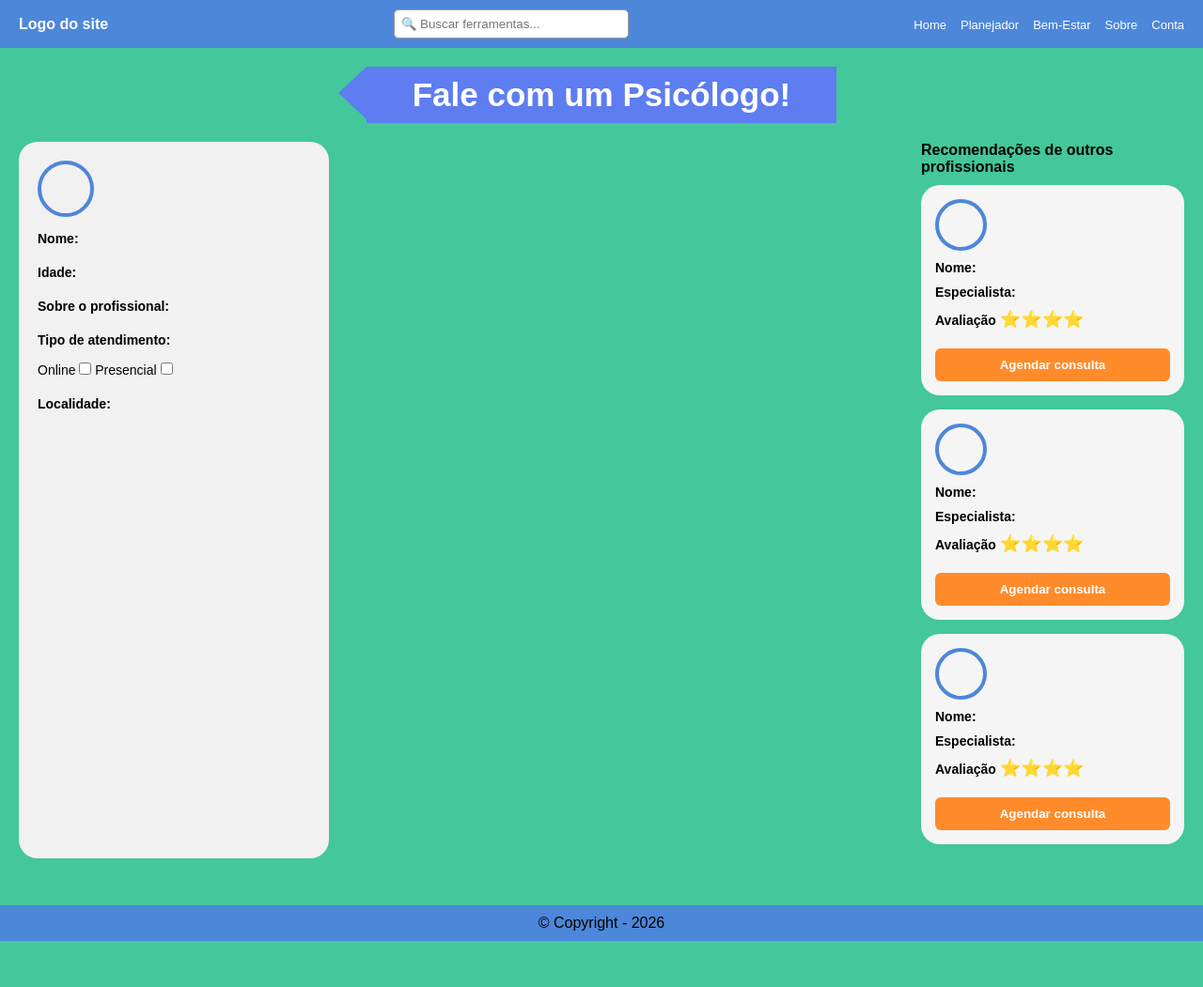
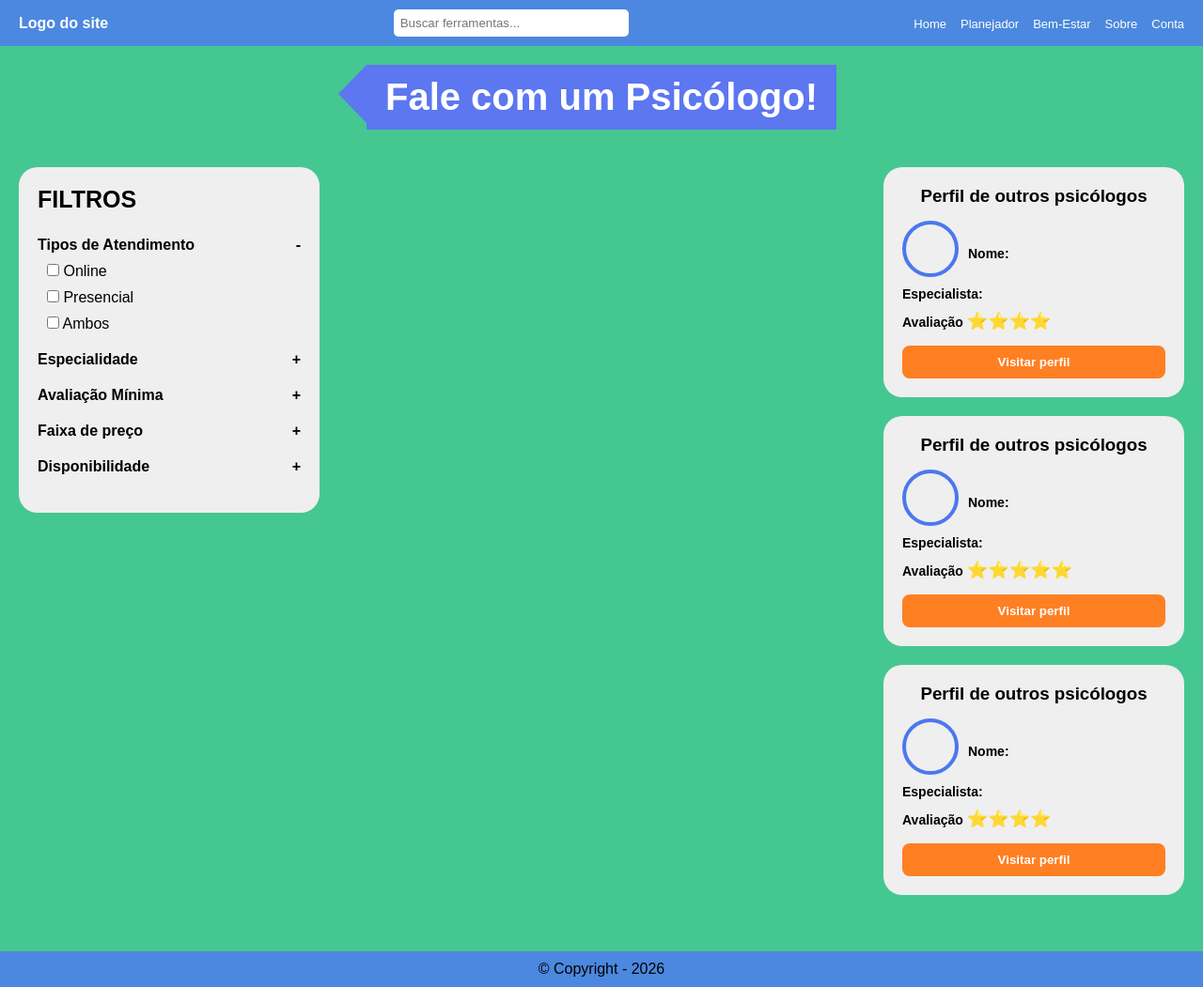
Before and after one commit to ICEI-PUC-Minas-PMGES-TI/pmg-es-2026-1-ti1-0427200-plannit-1, a website: page codigo/public/(Gabriel)contato_psicologo.html in a window 1280 px wide. Shown: the whole page at 94% size. Before the commit the page ends 1002 px from the top, so only its background shows below. Drawn offline with Linux system fonts and the light colour scheme.

Commit message:
integração dos filtros dos psicologos dentro da página de contato e o perfil completo do psicologo

```diff
--- a/codigo/public/(Gabriel)contato_psicologo.html
+++ b/codigo/public/(Gabriel)contato_psicologo.html
@@ -3,173 +3,260 @@
 <head>
 <meta charset="UTF-8">
 <meta name="viewport" content="width=device-width, initial-scale=1.0">
-    <title>Fale com um Psicólogo</title>
+<title>Psicólogos</title>
 
 <style>
+
 *{
-            margin: 0;
-            padding: 0;
-            box-sizing: border-box;
-            font-family: Arial, Helvetica, sans-serif;
+    margin:0;
+    padding:0;
+    box-sizing:border-box;
+    font-family:Arial, Helvetica, sans-serif;
 }
 
 body{
-            background-color: #43c79b;
+    background:#45c792;
 }
 
-        /* HEADER */
+
 
 header{
-            background-color: #4d87d9;
-            display: flex;
-            align-items: center;
-            justify-content: space-between;
-            padding: 10px 20px;
+    background:#4c88df;
+    display:flex;
+    justify-content:space-between;
+    align-items:center;
+    padding:10px 20px;
 }
 
 .logo{
-            color: white;
-            font-weight: bold;
+    color:white;
+    font-weight:bold;
 }
 
-        .barra-pesquisa input{
-            width: 250px;
-            padding: 7px;
-            border-radius: 5px;
-            border: 1px solid #999;
+.search input{
+    width:250px;
+    padding:7px;
+    border-radius:5px;
+    border:none;
 }
 
 nav ul{
-            display: flex;
-            gap: 15px;
-            list-style: none;
+    display:flex;
+    gap:15px;
+    list-style:none;
 }
 
 nav a{
-            text-decoration: none;
-            color: white;
-            font-size: 13px;
+    color:white;
+    text-decoration:none;
+    font-size:13px;
 }
 
 /* BANNER */
 
 .banner{
-            margin: 20px auto;
-            background-color: #5d7df0;
-            color: white;
-            width: 500px;
-            text-align: center;
-            padding: 10px;
-            font-size: 35px;
-            font-weight: bold;
-            position: relative;
+    width:500px;
+    margin:20px auto;
+    background:#5c77f0;
+    color:white;
+    text-align:center;
+    padding:12px;
+    font-size:40px;
+    font-weight:bold;
+    position:relative;
 }
 
 .banner::before{
-            content: "";
-            position: absolute;
-            left: -30px;
-            top: 0;
-            border-top: 28px solid transparent;
-            border-bottom: 28px solid transparent;
-            border-right: 30px solid #5d7df0;
+    content:"";
+    position:absolute;
+    left:-30px;
+    top:0;
+    border-top:31px solid transparent;
+    border-bottom:31px solid transparent;
+    border-right:30px solid #5c77f0;
 }
 
-        /* CONTEÚDO */
+
 
 .container{
-            display: flex;
-            justify-content: space-between;
-            padding: 0 20px 30px;
+    display:flex;
+    justify-content:space-between;
+    padding:20px;
 }
 
-        /* PERFIL PRINCIPAL */
 
-        .perfil-principal{
-            width: 330px;
-            background-color: #f1f1f1;
-            border-radius: 20px;
-            padding: 20px;
-            min-height: 300px;
+
+.filtros{
+    width:320px;
+    background:#efefef;
+    border-radius:20px;
+    padding:20px;
+    height:fit-content;
+}
+
+.titulo-filtro{
+    display:flex;
+    align-items:center;
+    gap:10px;
+    margin-bottom:25px;
+}
+
+.titulo-filtro h2{
+    font-size:25px;
+}
+
+.filtro{
+    margin-bottom:20px;
+}
+
+.filtro-header{
+    display:flex;
+    justify-content:space-between;
+    cursor:pointer;
+    font-weight:bold;
+    margin-bottom:10px;
+}
+
+.opcoes{
+    display:none;
+    flex-direction:column;
+    gap:10px;
+    margin-left:10px;
+}
+
+.opcoes.active{
+    display:flex;
+}
+
+
+
+.cards{
+    width:320px;
+}
+
+.card{
+    background:#efefef;
+    border-radius:20px;
+    padding:20px;
+    margin-bottom:20px;
+}
+
+.card h3{
+    text-align:center;
+    margin-bottom:15px;
+}
+
+.top-card{
+    display:flex;
+    gap:10px;
+    align-items:center;
 }
 
 .foto{
-            width: 60px;
-            height: 60px;
-            border-radius: 50%;
-            border: 4px solid #4d87d9;
-            margin-bottom: 15px;
-        }
-
-        .perfil-principal p{
-            margin-bottom: 20px;
-            font-size: 14px;
-        }
-
-        /* LADO DIREITO */
-
-        .recomendacoes{
-            width: 280px;
-        }
-
-        .recomendacoes h3{
-            margin-bottom: 10px;
-            font-size: 16px;
-        }
-
-        .card{
-            background-color: #f5f5f5;
-            border-radius: 20px;
-            padding: 15px;
-            margin-bottom: 15px;
-        }
-
-        .card .foto{
-            width: 55px;
-            height: 55px;
-            margin-bottom: 10px;
+    width:60px;
+    height:60px;
+    border-radius:50%;
+    border:4px solid #4c77f0;
 }
 
 .card p{
-            margin-bottom: 10px;
-            font-size: 14px;
+    margin-top:10px;
+    font-size:14px;
 }
 
 .avaliacao{
-            color: gold;
-            font-size: 18px;
+    color:gold;
+    font-size:18px;
 }
 
 .btn{
-            margin-top: 10px;
-            background-color: #ff8b2b;
-            border: none;
-            color: white;
-            padding: 10px 20px;
-            border-radius: 6px;
-            cursor: pointer;
-            font-weight: bold;
-            width: 100%;
+    width:100%;
+    margin-top:15px;
+    border:none;
+    background:#ff7f23;
+    color:white;
+    padding:10px;
+    border-radius:8px;
+    cursor:pointer;
+    font-weight:bold;
 }
 
-        /* FOOTER */
+
+
+.perfil{
+    display:none;
+    width:500px;
+    background:#efefef;
+    margin:20px auto;
+    border-radius:20px;
+    padding:25px;
+}
+
+.perfil.active{
+    display:block;
+}
+
+.perfil-top{
+    display:flex;
+    justify-content:space-between;
+}
+
+.perfil-info{
+    display:flex;
+    gap:15px;
+}
+
+.status{
+    color:green;
+    font-weight:bold;
+}
+
+.perfil h4{
+    margin-top:15px;
+}
+
+.perfil p{
+    margin-top:10px;
+    line-height:1.4;
+}
+
+.botoes{
+    display:flex;
+    justify-content:space-around;
+    margin-top:30px;
+}
+
+.btn-laranja{
+    background:#ff7f23;
+    border:none;
+    color:white;
+    padding:10px 20px;
+    border-radius:8px;
+    cursor:pointer;
+}
+
+.btn-azul{
+    background:#4c77f0;
+    border:none;
+    color:white;
+    padding:10px 20px;
+    border-radius:8px;
+    cursor:pointer;
+}
+
+
 
 footer{
-            background-color: #4d87d9;
-            text-align: center;
-            padding: 10px;
-            margin-top: 20px;
+    background:#4c88df;
+    text-align:center;
+    padding:10px;
+    margin-top:20px;
 }
 
-        footer p{
-            color: black;
-        }
 </style>
 </head>
 
 <body>
-
-    <!-- HEADER -->
 
 <header>
 
@@ -177,8 +264,8 @@
 Logo do site
 </div>
 
-        <div class="barra-pesquisa">
-            <input type="text" placeholder="🔍 Buscar ferramentas...">
+<div class="search">
+<input type="text" placeholder="Buscar ferramentas...">
 </div>
 
 <nav>
@@ -193,55 +280,162 @@
 
 </header>
 
-    <!-- BANNER -->
-
 <div class="banner">
 Fale com um Psicólogo!
 </div>
 
-    <!-- CONTEÚDO -->
 
-    <div class="container">
 
-        <!-- PERFIL PRINCIPAL -->
+<div class="container" id="pagina-lista">
 
-        <div class="perfil-principal">
+<div class="filtros">
+
+<div class="titulo-filtro">
+<h2>FILTROS</h2>
+</div>
+
+
+
+<div class="filtro">
+
+<div class="filtro-header">
+<span>Tipos de Atendimento</span>
+<span class="toggle">-</span>
+</div>
+
+<div class="opcoes active">
+
+<label>
+<input type="checkbox" class="filtro-check" value="online">
+Online
+</label>
+
+<label>
+<input type="checkbox" class="filtro-check" value="presencial">
+Presencial
+</label>
+
+<label>
+<input type="checkbox" class="filtro-check" value="ambos">
+Ambos
+</label>
+
+</div>
+
+</div>
+
+
+
+<div class="filtro">
+
+<div class="filtro-header">
+<span>Especialidade</span>
+<span class="toggle">+</span>
+</div>
+
+<div class="opcoes">
+
+<label><input type="checkbox" class="filtro-check">Ansiedade</label>
+<label><input type="checkbox" class="filtro-check">Depressão</label>
+<label><input type="checkbox" class="filtro-check">TDAH</label>
+
+</div>
+
+</div>
+
+
+
+<div class="filtro">
+
+<div class="filtro-header">
+<span>Avaliação Mínima</span>
+<span class="toggle">+</span>
+</div>
+
+<div class="opcoes">
+
+<label><input type="checkbox" class="filtro-check">4 estrelas</label>
+<label><input type="checkbox" class="filtro-check">5 estrelas</label>
+
+</div>
+
+</div>
+
+<div class="filtro">
+
+    <div class="filtro-header">
+        <span>Faixa de preço</span>
+        <span class="toggle">+</span>
+    </div>
+
+    <div class="opcoes">
+
+        <label>
+            <input type="checkbox" class="filtro-check">
+            Até R$80
+        </label>
+
+        <label>
+            <input type="checkbox" class="filtro-check">
+            R$80 - R$150
+        </label>
+
+        <label>
+            <input type="checkbox" class="filtro-check">
+            Acima de R$150
+        </label>
+
+    </div>
+
+</div>
+<div class="filtro">
+
+    <div class="filtro-header">
+        <span>Disponibilidade</span>
+        <span class="toggle">+</span>
+    </div>
+
+    <div class="opcoes">
+
+        <label>
+            <input type="checkbox" class="filtro-check">
+            Hoje
+        </label>
+
+        <label>
+            <input type="checkbox" class="filtro-check">
+            Esta semana
+        </label>
+
+        <label>
+            <input type="checkbox" class="filtro-check">
+            Finais de semana
+        </label>
+
+    </div>
+
+</div>
+</div>
+
+
+
+
+
+<div class="cards">
+
+<div class="card psicologo" data-tipo="online">
+
+<h3>Perfil de outros psicólogos</h3>
+
+<div class="top-card">
 
 <div class="foto"></div>
 
+<div>
 <p><strong>Nome:</strong></p>
-
-            <p><strong>Idade:</strong></p>
-
-            <p><strong>Sobre o profissional:</strong></p>
-
-            <p>
-                <strong>Tipo de atendimento:</strong><br><br>
-
-                Online
-                <input type="checkbox">
-
-                Presencial
-                <input type="checkbox">
-            </p>
-
-            <p><strong>Localidade:</strong></p>
+</div>
 
 </div>
-
-        <!-- RECOMENDAÇÕES -->
-
-        <div class="recomendacoes">
-
-            <h3>Recomendações de outros profissionais</h3>
-
-            <!-- CARD 1 -->
-
-            <div class="card">
-
-                <div class="foto"></div>
-
-                <p><strong>Nome:</strong></p>
 
 <p><strong>Especialista:</strong></p>
 
@@ -250,19 +444,52 @@
 <span class="avaliacao">⭐⭐⭐⭐</span>
 </p>
 
-                <button class="btn">
-                    Agendar consulta
+<button class="btn visitar">
+Visitar perfil
 </button>
 
 </div>
 
-            <!-- CARD 2 -->
+<div class="card psicologo" data-tipo="presencial">
 
-            <div class="card">
+<h3>Perfil de outros psicólogos</h3>
+
+<div class="top-card">
 
 <div class="foto"></div>
 
+<div>
 <p><strong>Nome:</strong></p>
+</div>
+
+</div>
+
+<p><strong>Especialista:</strong></p>
+
+<p>
+<strong>Avaliação</strong>
+<span class="avaliacao">⭐⭐⭐⭐⭐</span>
+</p>
+
+<button class="btn visitar">
+Visitar perfil
+</button>
+
+</div>
+
+<div class="card psicologo" data-tipo="ambos">
+
+<h3>Perfil de outros psicólogos</h3>
+
+<div class="top-card">
+
+<div class="foto"></div>
+
+<div>
+<p><strong>Nome:</strong></p>
+</div>
+
+</div>
 
 <p><strong>Especialista:</strong></p>
 
@@ -271,29 +498,8 @@
 <span class="avaliacao">⭐⭐⭐⭐</span>
 </p>
 
-                <button class="btn">
-                    Agendar consulta
-                </button>
-
-            </div>
-
-            <!-- CARD 3 -->
-
-            <div class="card">
-
-                <div class="foto"></div>
-
-                <p><strong>Nome:</strong></p>
-
-                <p><strong>Especialista:</strong></p>
-
-                <p>
-                    <strong>Avaliação</strong>
-                    <span class="avaliacao">⭐⭐⭐⭐</span>
-                </p>
-
-                <button class="btn">
-                    Agendar consulta
+<button class="btn visitar">
+Visitar perfil
 </button>
 
 </div>
@@ -302,11 +508,80 @@
 
 </div>
 
-    <!-- FOOTER -->
+<!-- PERFIL -->
+
+<div class="perfil" id="perfil-page">
+
+<div class="perfil-top">
+
+<div class="perfil-info">
+
+<div class="foto"></div>
+
+<div>
+
+<p><strong>Nome:</strong></p>
+
+<p class="status">
+🟢 Online
+</p>
+
+<p>Psicólogo Clínico</p>
+
+<p>✔ CRP Verificado</p>
+
+</div>
+
+</div>
+
+<div>
+⭐ 4.9
+</div>
+
+</div>
+
+<h4>Sobre o profissional:</h4>
+
+<p>
+Especialista em ansiedade, depressão e terapia de casal,
+com anos de experiência clínica.
+</p>
+
+<h4>Especialidade:</h4>
+
+<p>
+[Ansiedade] [Depressão] [TDAH]
+</p>
+
+<h4>Informações da Consulta:</h4>
+
+<p>
+💰 Valor: R$120 <br>
+⏱ Sessão: 50 minutos <br>
+📅 Hoje às 19h <br>
+💻 Atendimento Online <br>
+📍 Belo Horizonte - MG
+</p>
+
+<div class="botoes">
+
+<button class="btn-laranja">
+Agendar consulta
+</button>
+
+<button class="btn-azul">
+Entrar em contato
+</button>
+
+</div>
+
+</div>
 
 <footer>
-        <p>© Copyright - 2026</p>
+© Copyright - 2026
 </footer>
+
+<script src="assets/js/Gabriel(contato_psicologo).js"></script>
 
 </body>
 </html>
```
Also changed, not shown: codigo/public/assets/js/Gabriel(contato_psicologo).js (added, +86 -0 lines). Lines whose indentation alone changed are shown as unchanged.
